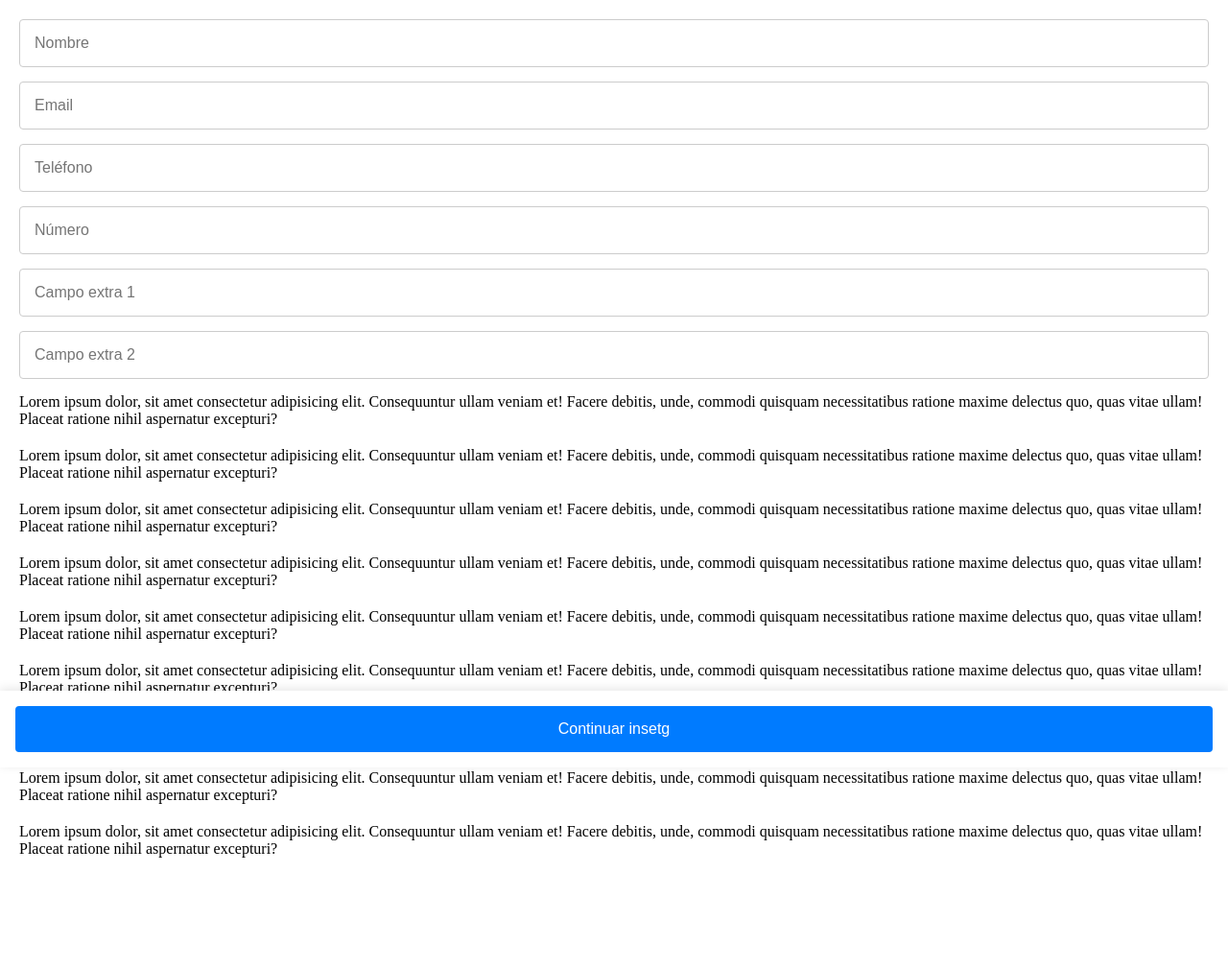
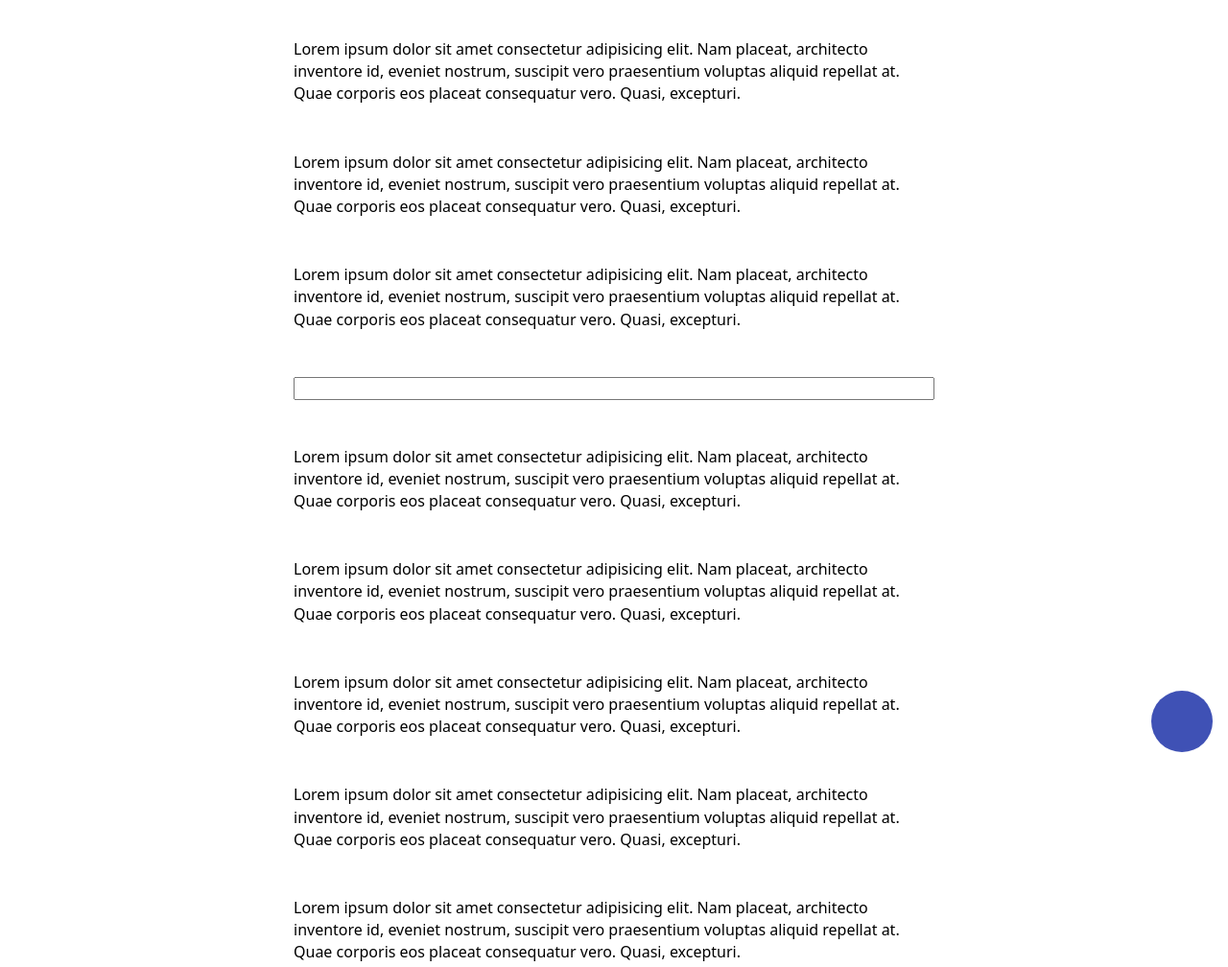
Before and after one commit to jricardomillion/testfixedbutton, a plain HTML site: page index.html in a window 1280 px wide. Shown: the top 1008 px of the page at 96% size. Drawn offline with Linux system fonts and the light colour scheme.

Commit message:
Update index.html

```diff
--- a/index.html
+++ b/index.html
@@ -5,86 +5,59 @@
     <meta name="viewport" content="width=device-width, initial-scale=1, viewport-fit=cover">
     <title>Fixed Toolbar Test</title>
     <style>
-        * {
-            margin: 0;
-            padding: 0;
-            box-sizing: border-box;
-        }
+        input {
+  font-size: 16px;
+  width: 100%;
+}
 
-        body {
-            min-height: 100vh;
-            padding: 20px;
-            padding-bottom: 80px;
-        }
+header {
+}
 
-        input {
-            width: 100%;
-            padding: 15px;
-            margin-bottom: 15px;
-            border: 1px solid #ccc;
-            border-radius: 4px;
-            font-size: 16px;
-        }
+.test {
+  --size: 4rem;
+  position: fixed;
+  right: min(1rem, 100vw - env(keyboard-inset-width, 0rem));
+  bottom: max(1rem, env(keyboard-inset-height, 0rem));
+  width: max(var(--size), env(keyboard-inset-width, 0rem));
+  height: var(--size);
+  z-index: 1;
+  background-color: #3f51b5;
+  border-radius: max(0px, min(50px, 100% - env(keyboard-inset-width)));
+  box-shadow: 0 3px 10px 0 rgba(#000, 0.1);
+  transition: 0.3s ease-out;
+}
 
-        .toolbar {
-            position: fixed;
-            /* bottom: max(0px, env(keyboard-inset-height, 0px)); */
-            bottom: env(keyboard-inset-height, 0);
-            left: 0;
-            width: 100%;
-            padding: 16px;
-            background: white;
-            box-shadow: 0 -2px 10px rgba(0,0,0,0.1);
-            z-index: 1000;
-            transform: translate3d(0,0,0);
-            will-change: transform;
-            backface-visibility: hidden;
-            -webkit-backface-visibility: hidden;
+body {
+  font-family: system-ui;
+  line-height: 1.45;
+  overscroll-behavior: contain;
+}
 
-            transform: translate3d(0,0,0);
-            will-change: transform;
-            backface-visibility: hidden;
-            -webkit-backface-visibility: hidden;
-        }
+* {
+  box-sizing: border-box;
+}
 
-        .toolbar button {
-            width: 100%;
-            padding: 15px;
-            background: #007bff;
-            color: white;
-            border: none;
-            border-radius: 4px;
-            font-size: 16px;
-        }
-        p {
-            margin-bottom: 20px;
-        }
     </style>
 </head>
 <body>
-    <div class="content">
-        <input type="text" placeholder="Nombre">
-        <input type="email" placeholder="Email">
-        <input type="tel" placeholder="Teléfono">
-        <input type="number" placeholder="Número">
-        <input type="text" placeholder="Campo extra 1">
-        <input type="text" placeholder="Campo extra 2">
+    <header></header>
+    <div style="display: flex; flex-direction: column; gap: 1rem; max-width: 700px; margin: auto; padding: 1rem;">
+    <p>Lorem ipsum dolor sit amet consectetur adipisicing elit. Nam placeat, architecto inventore id, eveniet nostrum, suscipit vero praesentium voluptas aliquid repellat at. Quae corporis eos placeat consequatur vero. Quasi, excepturi.</p>
+    <p>Lorem ipsum dolor sit amet consectetur adipisicing elit. Nam placeat, architecto inventore id, eveniet nostrum, suscipit vero praesentium voluptas aliquid repellat at. Quae corporis eos placeat consequatur vero. Quasi, excepturi.</p>
+    <p>Lorem ipsum dolor sit amet consectetur adipisicing elit. Nam placeat, architecto inventore id, eveniet nostrum, suscipit vero praesentium voluptas aliquid repellat at. Quae corporis eos placeat consequatur vero. Quasi, excepturi.</p>
+    <p><input type="text"></p>
+    <p>Lorem ipsum dolor sit amet consectetur adipisicing elit. Nam placeat, architecto inventore id, eveniet nostrum, suscipit vero praesentium voluptas aliquid repellat at. Quae corporis eos placeat consequatur vero. Quasi, excepturi.</p>
+    <p>Lorem ipsum dolor sit amet consectetur adipisicing elit. Nam placeat, architecto inventore id, eveniet nostrum, suscipit vero praesentium voluptas aliquid repellat at. Quae corporis eos placeat consequatur vero. Quasi, excepturi.</p>
+    <p>Lorem ipsum dolor sit amet consectetur adipisicing elit. Nam placeat, architecto inventore id, eveniet nostrum, suscipit vero praesentium voluptas aliquid repellat at. Quae corporis eos placeat consequatur vero. Quasi, excepturi.</p>
+    <p>Lorem ipsum dolor sit amet consectetur adipisicing elit. Nam placeat, architecto inventore id, eveniet nostrum, suscipit vero praesentium voluptas aliquid repellat at. Quae corporis eos placeat consequatur vero. Quasi, excepturi.</p>
+    <p>Lorem ipsum dolor sit amet consectetur adipisicing elit. Nam placeat, architecto inventore id, eveniet nostrum, suscipit vero praesentium voluptas aliquid repellat at. Quae corporis eos placeat consequatur vero. Quasi, excepturi.</p>
+    <p>Lorem ipsum dolor sit amet consectetur adipisicing elit. Nam placeat, architecto inventore id, eveniet nostrum, suscipit vero praesentium voluptas aliquid repellat at. Quae corporis eos placeat consequatur vero. Quasi, excepturi.</p>
+    <p>Lorem ipsum dolor sit amet consectetur adipisicing elit. Nam placeat, architecto inventore id, eveniet nostrum, suscipit vero praesentium voluptas aliquid repellat at. Quae corporis eos placeat consequatur vero. Quasi, excepturi.</p>
+    <p>Lorem ipsum dolor sit amet consectetur adipisicing elit. Nam placeat, architecto inventore id, eveniet nostrum, suscipit vero praesentium voluptas aliquid repellat at. Quae corporis eos placeat consequatur vero. Quasi, excepturi.</p>
+    <p>Lorem ipsum dolor sit amet consectetur adipisicing elit. Nam placeat, architecto inventore id, eveniet nostrum, suscipit vero praesentium voluptas aliquid repellat at. Quae corporis eos placeat consequatur vero. Quasi, excepturi.</p>
     </div>
 
-    <div id="toolbar" class="toolbar">
-        <button>Continuar insetg</button>
-    </div>
-
-    <p>Lorem ipsum dolor, sit amet consectetur adipisicing elit. Consequuntur ullam veniam et! Facere debitis, unde, commodi quisquam necessitatibus ratione maxime delectus quo, quas vitae ullam! Placeat ratione nihil aspernatur excepturi?</p>
-    <p>Lorem ipsum dolor, sit amet consectetur adipisicing elit. Consequuntur ullam veniam et! Facere debitis, unde, commodi quisquam necessitatibus ratione maxime delectus quo, quas vitae ullam! Placeat ratione nihil aspernatur excepturi?</p>
-    <p>Lorem ipsum dolor, sit amet consectetur adipisicing elit. Consequuntur ullam veniam et! Facere debitis, unde, commodi quisquam necessitatibus ratione maxime delectus quo, quas vitae ullam! Placeat ratione nihil aspernatur excepturi?</p>
-    <p>Lorem ipsum dolor, sit amet consectetur adipisicing elit. Consequuntur ullam veniam et! Facere debitis, unde, commodi quisquam necessitatibus ratione maxime delectus quo, quas vitae ullam! Placeat ratione nihil aspernatur excepturi?</p>
-    <p>Lorem ipsum dolor, sit amet consectetur adipisicing elit. Consequuntur ullam veniam et! Facere debitis, unde, commodi quisquam necessitatibus ratione maxime delectus quo, quas vitae ullam! Placeat ratione nihil aspernatur excepturi?</p>
-    <p>Lorem ipsum dolor, sit amet consectetur adipisicing elit. Consequuntur ullam veniam et! Facere debitis, unde, commodi quisquam necessitatibus ratione maxime delectus quo, quas vitae ullam! Placeat ratione nihil aspernatur excepturi?</p>
-    <p>Lorem ipsum dolor, sit amet consectetur adipisicing elit. Consequuntur ullam veniam et! Facere debitis, unde, commodi quisquam necessitatibus ratione maxime delectus quo, quas vitae ullam! Placeat ratione nihil aspernatur excepturi?</p>
-    <p>Lorem ipsum dolor, sit amet consectetur adipisicing elit. Consequuntur ullam veniam et! Facere debitis, unde, commodi quisquam necessitatibus ratione maxime delectus quo, quas vitae ullam! Placeat ratione nihil aspernatur excepturi?</p>
-    <p>Lorem ipsum dolor, sit amet consectetur adipisicing elit. Consequuntur ullam veniam et! Facere debitis, unde, commodi quisquam necessitatibus ratione maxime delectus quo, quas vitae ullam! Placeat ratione nihil aspernatur excepturi?</p>
-
+    <div class="test"></div>
 
     <script>
 
```
